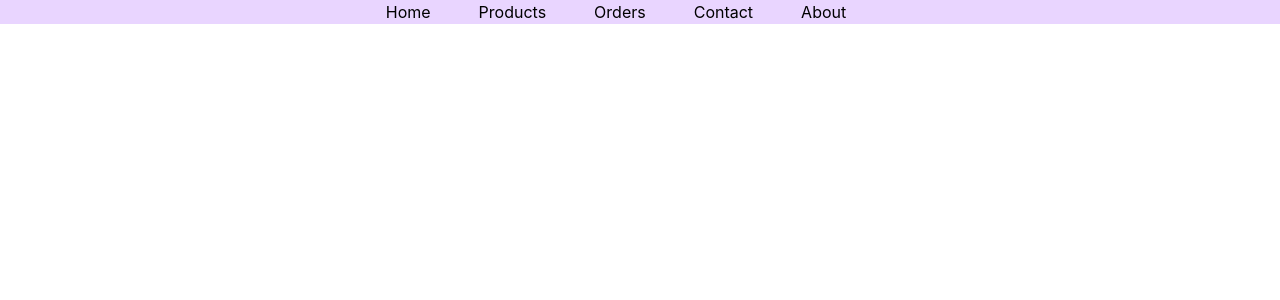
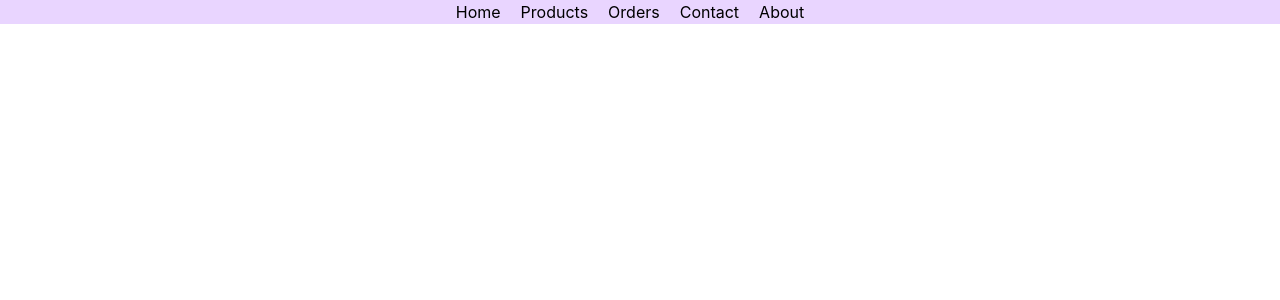
Before and after one commit to HasanMdKamrul/price-club, a React (Create React App) app: page / in a window 1280 px wide. Shown: the top 300 px of the page. Built offline with nearby package versions, Linux system fonts and the light colour scheme.

Commit message:
Navbar hamburger menu successfully build

```diff
--- a/src/App.js
+++ b/src/App.js
@@ -1,10 +1,10 @@
 import "./App.css";
-import NavBar from "./NavBar";
+import NavBarReDesign from "./components/NavBarRedeisgn/NavBarReDesign";
 
 function App() {
   return (
     <div className="App">
-      <NavBar />
+      <NavBarReDesign />
     </div>
   );
 }
--- /dev/null
+++ b/src/components/Link2/Link2.js
@@ -0,0 +1,11 @@
+import React from "react";
+
+const Link2 = ({ route: { name, address } }) => {
+  return (
+    <li className="mr-5">
+      <a href={address}>{name}</a>
+    </li>
+  );
+};
+
+export default Link2;
--- /dev/null
+++ b/src/components/NavBarRedeisgn/NavBarReDesign.js
@@ -0,0 +1,59 @@
+import { Bars3Icon, XMarkIcon } from "@heroicons/react/24/solid";
+import React, { useState } from "react";
+import Link2 from "../Link2/Link2";
+
+const NavBarReDesign = () => {
+  const [open, setOpen] = useState(false);
+
+  const routes = [
+    {
+      id: 1,
+      name: "Home",
+      address: "/home",
+    },
+    {
+      id: 2,
+      name: "Products",
+      address: "/products",
+    },
+    {
+      id: 3,
+      name: "Orders",
+      address: "/orders",
+    },
+    {
+      id: 4,
+      name: "Contact",
+      address: "/contact",
+    },
+    {
+      id: 5,
+      name: "About",
+      address: "/about",
+    },
+  ];
+
+  return (
+    <div className="w-full bg-purple-200">
+      <div className="md:hidden " onClick={() => setOpen(!open)}>
+        {open ? (
+          <XMarkIcon className="h-6 w-6" />
+        ) : (
+          <Bars3Icon className="h-6 w-6 " />
+        )}
+      </div>
+      <ul
+        className={`md:flex w-full bg-purple-200 md:justify-center md:static absolute duration-500 ease-in ${
+          open ? "top-6" : "top-[-120px]"
+        } `}
+      >
+        {routes.map((route) => (
+          <Link2 route={route} key={route.id} />
+        ))}
+      </ul>
+    </div>
+  );
+};
+
+export default NavBarReDesign;
+<h1>Nav</h1>;
```
